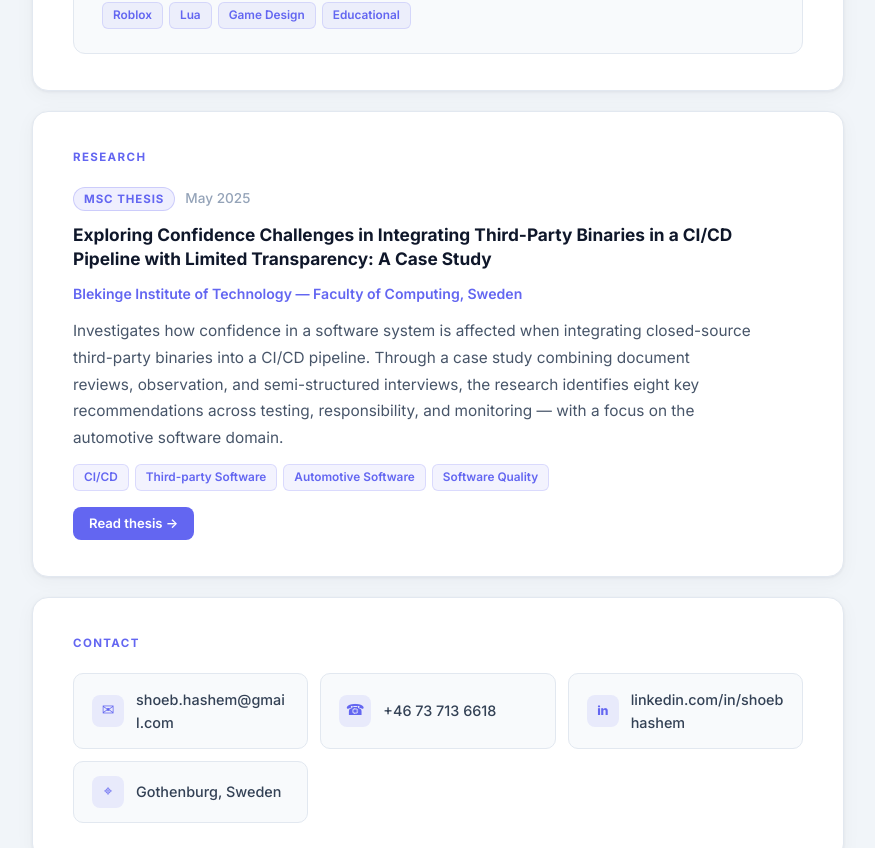
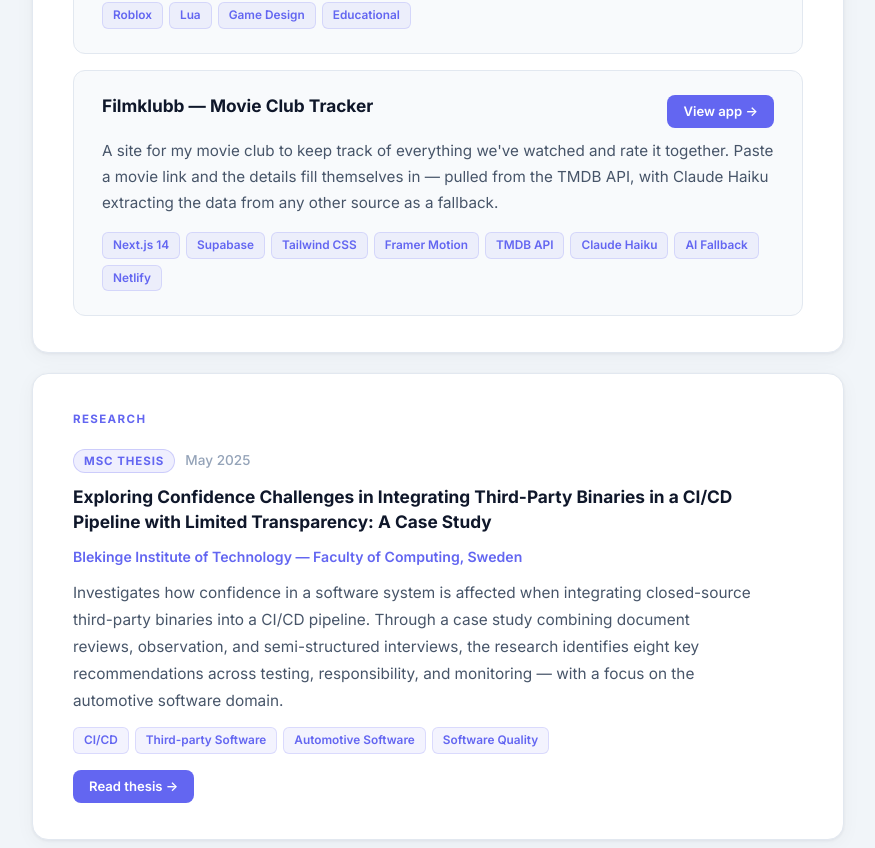
Before and after one commit to shoebhashem/homepage, a React (Create React App) app: page / in a window 1280 px wide. Shown: the part 1860-2708 px from the top of the page, without its empty margins (202-1077 px from the left). Built offline with nearby package versions, Linux system fonts and the light colour scheme.

Commit message:
movie club project added

```diff
--- a/src/App.css
+++ b/src/App.css
@@ -354,7 +354,7 @@ body {
 
 .contact-grid {
   display: grid;
-  grid-template-columns: repeat(auto-fill, minmax(230px, 1fr));
+  grid-template-columns: repeat(2, 1fr);
   gap: 12px;
 }
 
@@ -368,10 +368,18 @@ body {
   padding: 14px 18px;
   color: #334155;
   text-decoration: none;
-  font-size: 0.9rem;
+  font-size: clamp(0.78rem, 0.66rem + 0.4vw, 0.9rem);
   font-weight: 500;
   transition: border-color 0.15s, background 0.15s;
-  word-break: break-all;
+  min-width: 0;
+}
+
+/* Keep each contact value on a single line; ellipsis only as a last resort. */
+.contact-item > span:last-child {
+  min-width: 0;
+  white-space: nowrap;
+  overflow: hidden;
+  text-overflow: ellipsis;
 }
 
 .contact-item:hover {
@@ -426,6 +434,13 @@ body {
 
 /* ── Responsive ──────────────────────────── */
 
+@media (max-width: 760px) {
+  .contact-grid {
+    grid-template-columns: 1fr;
+  }
+}
+
+
 @media (max-width: 600px) {
   .hero {
     padding: 52px 20px 44px;
@@ -441,8 +456,14 @@ body {
     gap: 10px;
   }
 
-  .contact-grid {
-    grid-template-columns: 1fr;
+  .contact-item {
+    padding: 13px 14px;
+    gap: 10px;
+  }
+
+  .contact-icon {
+    width: 28px;
+    height: 28px;
   }
 
   .about-layout {
--- a/src/App.js
+++ b/src/App.js
@@ -154,6 +154,30 @@ function HomePage() {
                 <span>Educational</span>
               </div>
             </div>
+
+            <div className="project-card">
+              <div className="project-header">
+                <h3>Filmklubb — Movie Club Tracker</h3>
+                <a href="https://filmklubb.netlify.app/" target="_blank" rel="noopener noreferrer" className="btn">
+                  View app →
+                </a>
+              </div>
+              <p>
+                A site for my movie club to keep track of everything we've watched and rate it
+                together. Paste a movie link and the details fill themselves in — pulled from the
+                TMDB API, with Claude Haiku extracting the data from any other source as a fallback.
+              </p>
+              <div className="project-tags">
+                <span>Next.js 14</span>
+                <span>Supabase</span>
+                <span>Tailwind CSS</span>
+                <span>Framer Motion</span>
+                <span>TMDB API</span>
+                <span>Claude Haiku</span>
+                <span>AI Fallback</span>
+                <span>Netlify</span>
+              </div>
+            </div>
           </div>
         </section>
 
@@ -210,7 +234,7 @@ function HomePage() {
               className="contact-item"
             >
               <span className="contact-icon contact-icon--in">in</span>
-              <span>linkedin.com/in/shoebhashem</span>
+              <span>/in/shoebhashem</span>
             </a>
             <div className="contact-item no-link">
               <span className="contact-icon">⌖</span>
```
